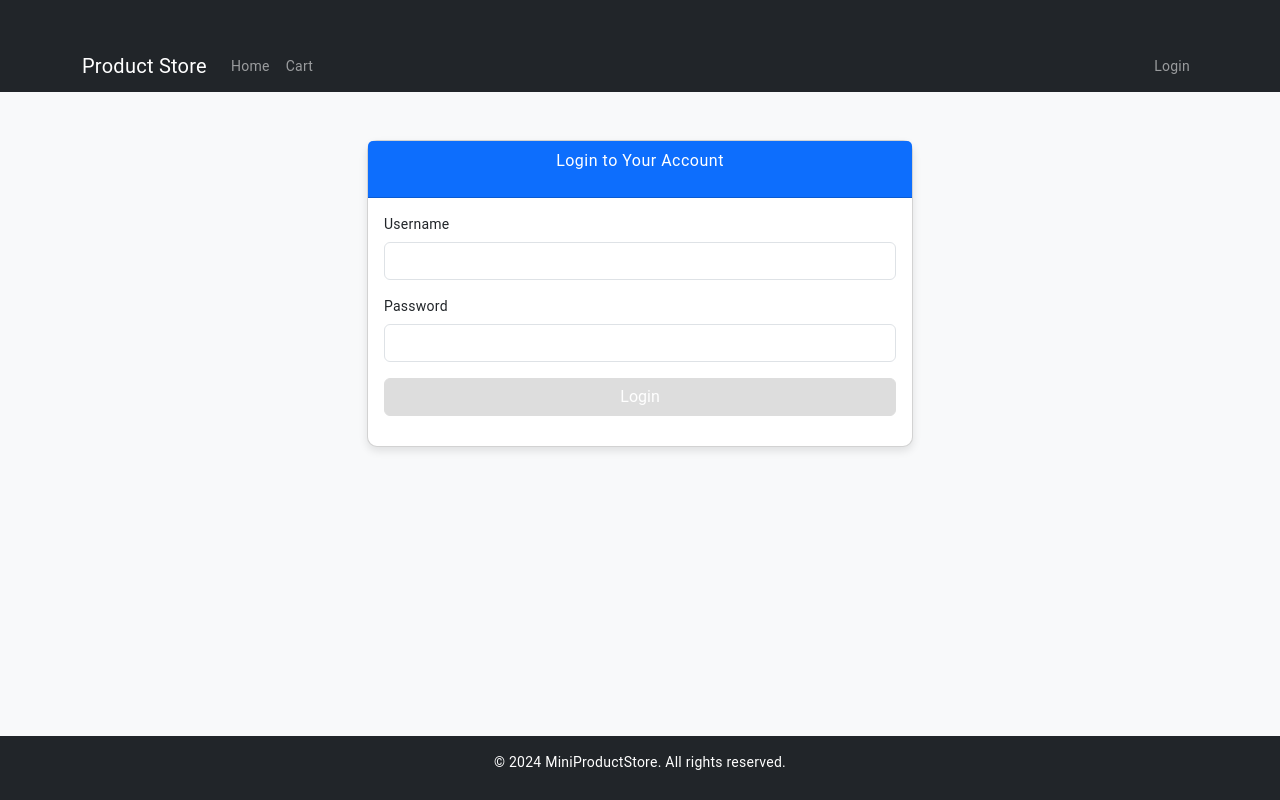
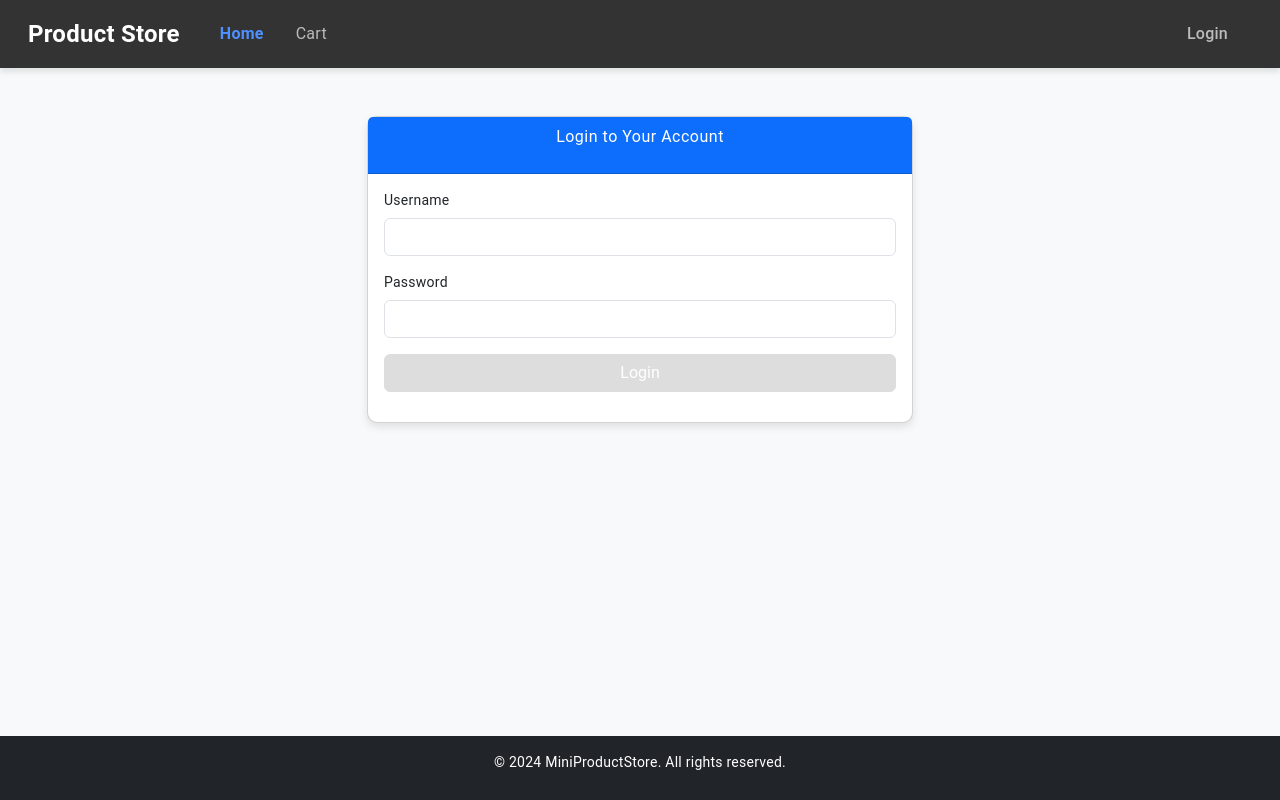
Before and after one commit to IrynaShyrobokova/Mini-Product-Store, an Angular app: page /login in a window 1280 px wide. Built offline with nearby package versions, Linux system fonts and the light colour scheme.

Commit message:
working next

```diff
--- a/src/app/components/navbar/navbar.component.css
+++ b/src/app/components/navbar/navbar.component.css
@@ -0,0 +1,60 @@
+/* Style for the entire navbar */
+.navbar {
+  background-color: #333; /* Darker background for contrast */
+  padding: 1rem;
+  font-family: 'Roboto', sans-serif;
+  box-shadow: 0 4px 6px rgba(0, 0, 0, 0.1);
+}
+
+/* Brand styling */
+.navbar-brand {
+  font-size: 1.5rem;
+  color: #fff;
+  font-weight: bold;
+  text-decoration: none;
+  margin-right: 2rem;
+}
+
+  .navbar-brand:hover {
+    color: #ddd;
+  }
+
+/* Navigation links */
+.nav-link {
+  color: #bbb;
+  font-size: 1rem;
+  margin-right: 1rem;
+  text-decoration: none;
+  transition: color 0.3s;
+}
+
+  .nav-link:hover {
+    color: #fff;
+  }
+
+/* Right-aligned links (e.g., login/logout) */
+.navbar-nav.ms-auto .nav-item .nav-link {
+  font-weight: 500;
+  color: #bbb;
+}
+
+  .navbar-nav.ms-auto .nav-item .nav-link:hover {
+    color: #fff;
+  }
+
+/* Active link style */
+.nav-link.active {
+  color: #4d90fe;
+  font-weight: bold;
+}
+
+/* Responsive styling */
+@media (max-width: 768px) {
+  .navbar {
+    text-align: center;
+  }
+
+  .navbar-nav {
+    flex-direction: column;
+  }
+}
--- a/src/app/components/navbar/navbar.component.html
+++ b/src/app/components/navbar/navbar.component.html
@@ -1,33 +1,24 @@
-<nav class="navbar navbar-expand-lg navbar-dark bg-dark">
-  <div class="container">
+<nav class="navbar navbar-expand-lg">
+  <div class="container-fluid">
     <a class="navbar-brand" routerLink="/">Product Store</a>
-    <button class="navbar-toggler"
-            type="button"
-            data-bs-toggle="collapse"
-            data-bs-target="#navbarNav"
-            aria-controls="navbarNav"
-            aria-expanded="false"
-            aria-label="Toggle navigation">
-      <span class="navbar-toggler-icon"></span>
-    </button>
-    <div class="collapse navbar-collapse" id="navbarNav">
+    <div class="collapse navbar-collapse">
       <ul class="navbar-nav me-auto">
         <li class="nav-item">
-          <a class="nav-link" routerLink="/">Home</a>
+          <a class="nav-link" routerLink="/" routerLinkActive="active">Home</a>
         </li>
         <li class="nav-item">
-          <a class="nav-link" routerLink="/cart">Cart</a>
+          <a class="nav-link" routerLink="/cart" routerLinkActive="active">Cart</a>
         </li>
         <li class="nav-item" *ngIf="authService.isLoggedIn()">
-          <a class="nav-link" routerLink="/add-product">Add Product</a>
+          <a class="nav-link" routerLink="/add-product" routerLinkActive="active">Add Product</a>
         </li>
         <li class="nav-item" *ngIf="authService.isLoggedIn()">
-          <a class="nav-link" routerLink="/dashboard">Dashboard</a>
+          <a class="nav-link" routerLink="/dashboard" routerLinkActive="active">Dashboard</a>
         </li>
       </ul>
       <ul class="navbar-nav ms-auto">
         <li class="nav-item" *ngIf="!authService.isLoggedIn()">
-          <a class="nav-link" routerLink="/login">Login</a>
+          <a class="nav-link" routerLink="/login" routerLinkActive="active">Login</a>
         </li>
         <li class="nav-item" *ngIf="authService.isLoggedIn()">
           <a class="nav-link" (click)="logout()">Logout</a>
```
